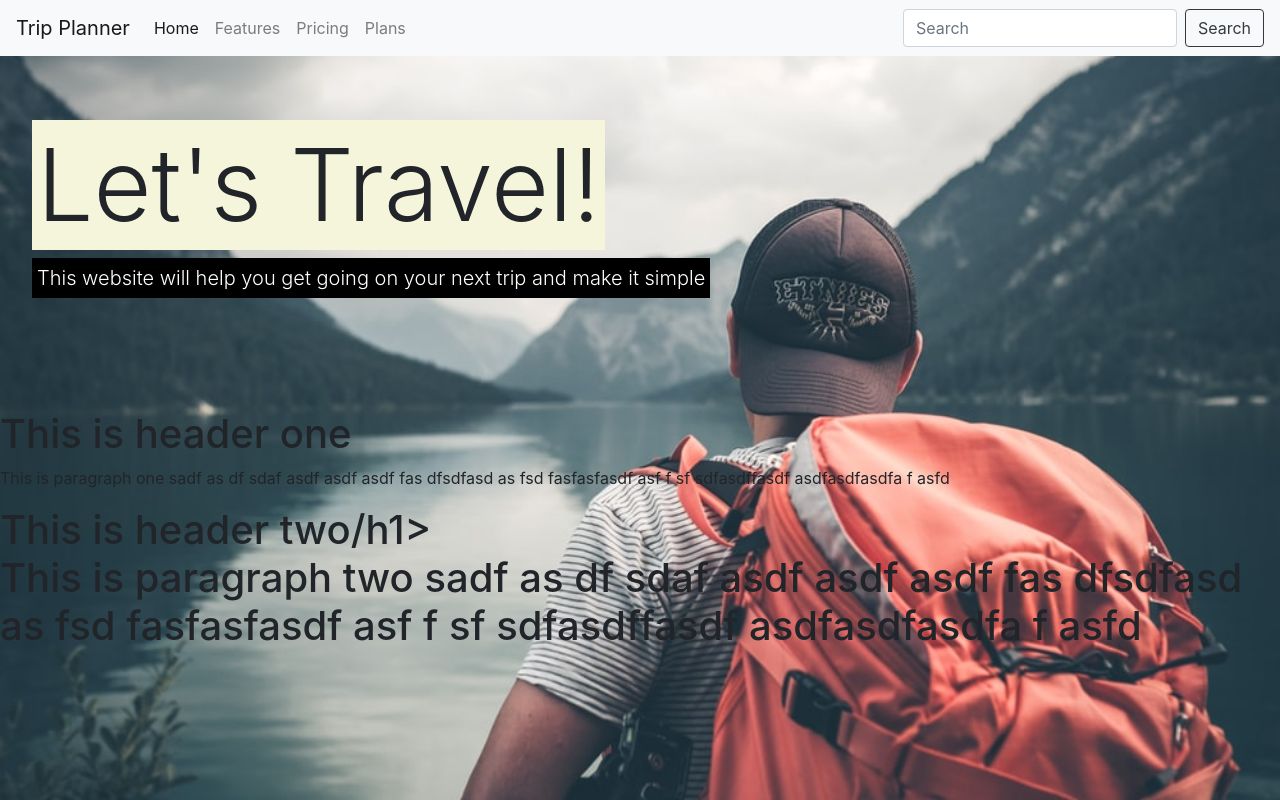
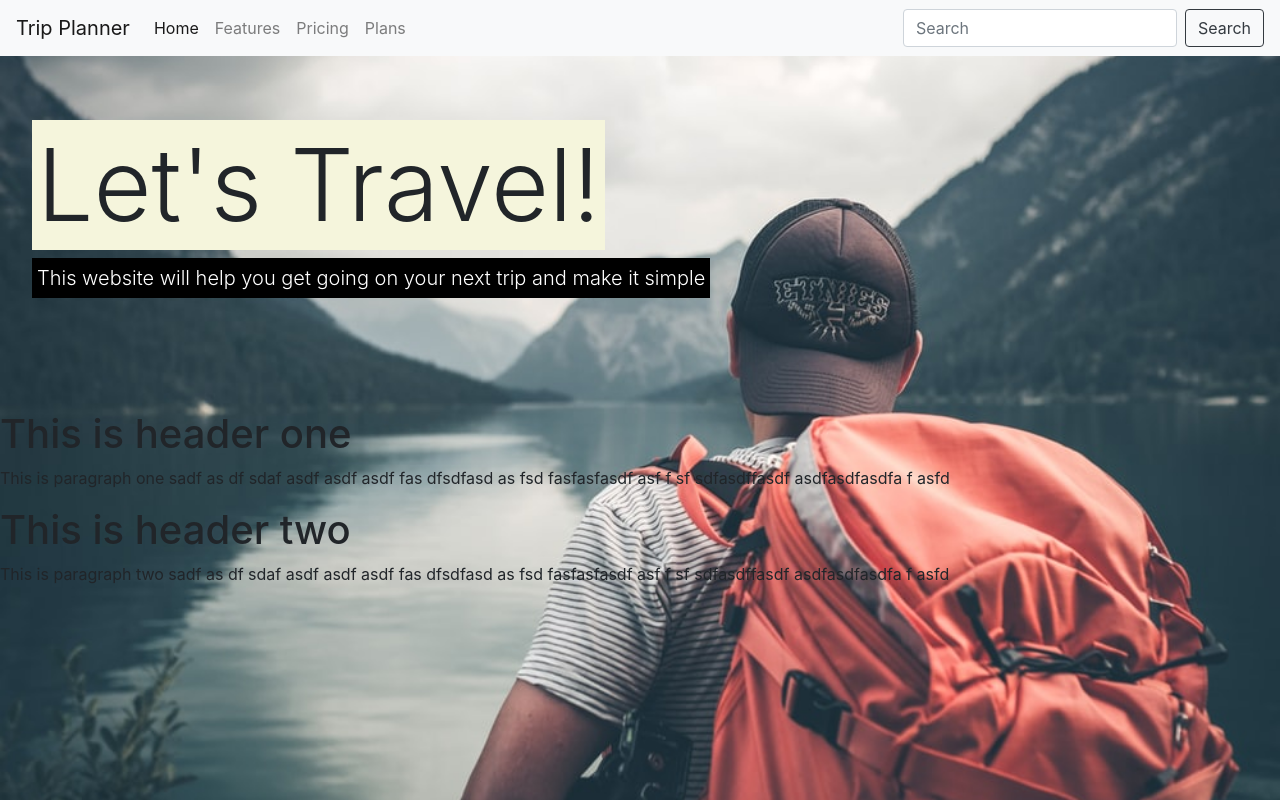
Before and after one commit to Aefalshaw/Keyfonal_Travel, a plain HTML site: page travel.html in a window 1280 px wide. Drawn offline with nearby package versions, Linux system fonts and the light colour scheme.

Commit message:
header typo fix

```diff
--- a/travel.html
+++ b/travel.html
@@ -47,7 +47,7 @@
         <p>This is paragraph one sadf as df sdaf asdf asdf asdf fas dfsdfasd as fsd fasfasfasdf asf f sf sdfasdffasdf  asdfasdfasdfa f asfd</p>
     </div>
     <div class="infoBox-2">
-        <h1>This is header two/h1>
+        <h1>This is header two</h1>
         <p>This is paragraph two sadf as df sdaf asdf asdf asdf fas dfsdfasd as fsd fasfasfasdf asf f sf sdfasdffasdf  asdfasdfasdfa f asfd</p>
     </div>
 
```
